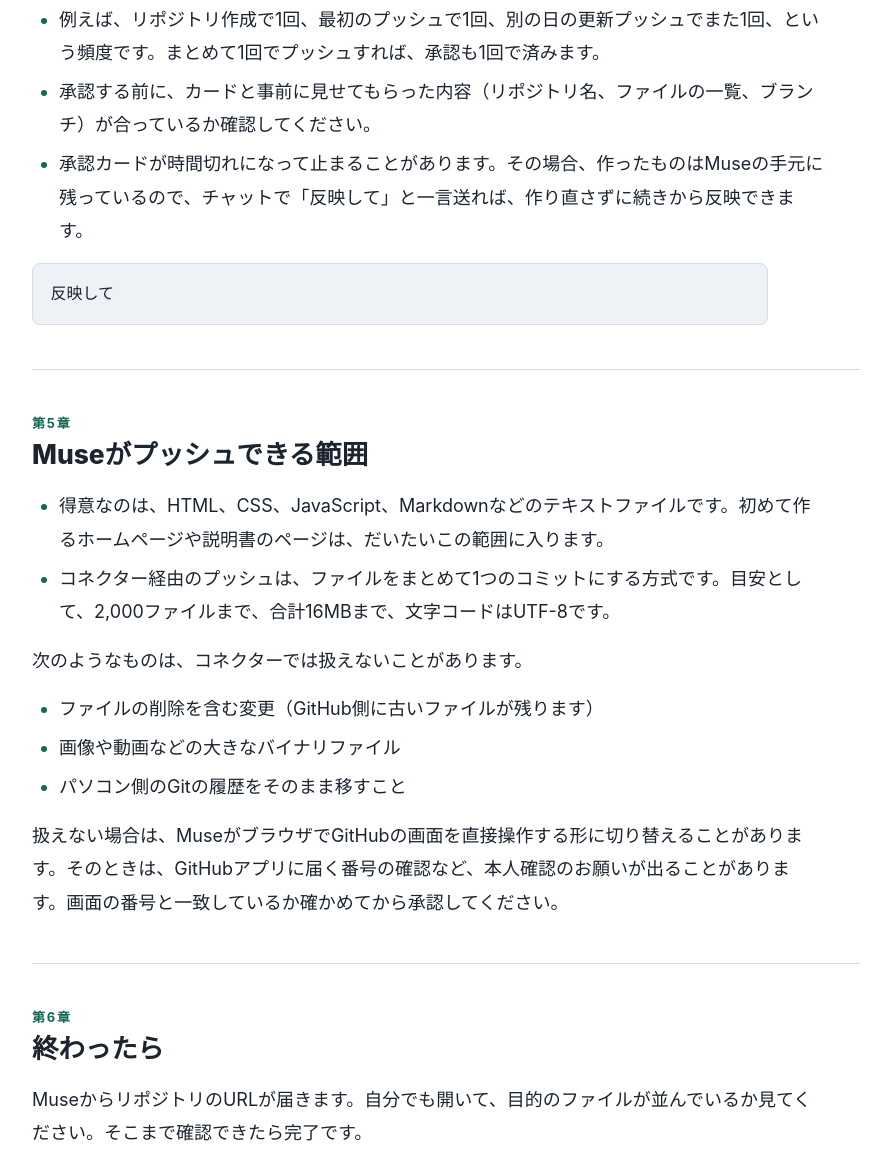
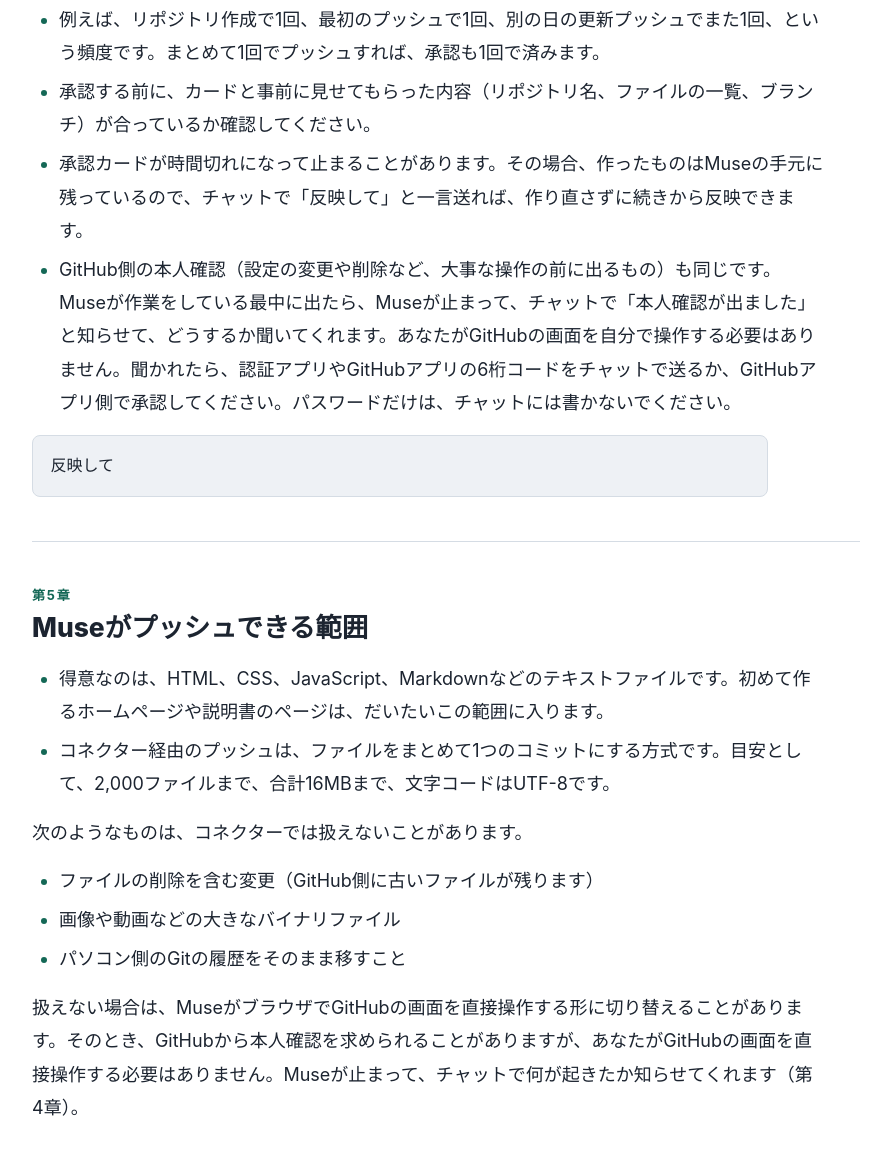
Before and after one commit to calico-blanket/muse-guides, a plain HTML site: page github-guide/index.html in a window 1280 px wide. Shown: the part 5830-6983 px from the top of the page, without its empty margins (330-1221 px from the left). Drawn offline with Linux system fonts and the light colour scheme.

Commit message:
github-guide: GitHubの本人確認はMuseがチャットで仲介する旨を第4章に追加し、第5章の表現をそろえる

```diff
--- a/github-guide/index.html
+++ b/github-guide/index.html
@@ -252,6 +252,7 @@
     <li>例えば、リポジトリ作成で1回、最初のプッシュで1回、別の日の更新プッシュでまた1回、という頻度です。まとめて1回でプッシュすれば、承認も1回で済みます。</li>
     <li>承認する前に、カードと事前に見せてもらった内容（リポジトリ名、ファイルの一覧、ブランチ）が合っているか確認してください。</li>
     <li>承認カードが時間切れになって止まることがあります。その場合、作ったものはMuseの手元に残っているので、チャットで「反映して」と一言送れば、作り直さずに続きから反映できます。</li>
+    <li>GitHub側の本人確認（設定の変更や削除など、大事な操作の前に出るもの）も同じです。Museが作業をしている最中に出たら、Museが止まって、チャットで「本人確認が出ました」と知らせて、どうするか聞いてくれます。あなたがGitHubの画面を自分で操作する必要はありません。聞かれたら、認証アプリやGitHubアプリの6桁コードをチャットで送るか、GitHubアプリ側で承認してください。パスワードだけは、チャットには書かないでください。</li>
   </ul>
   <pre class="prompt">反映して</pre>
 </section>
@@ -268,7 +269,7 @@
     <li>画像や動画などの大きなバイナリファイル</li>
     <li>パソコン側のGitの履歴をそのまま移すこと</li>
   </ul>
-  <p>扱えない場合は、MuseがブラウザでGitHubの画面を直接操作する形に切り替えることがあります。そのときは、GitHubアプリに届く番号の確認など、本人確認のお願いが出ることがあります。画面の番号と一致しているか確かめてから承認してください。</p>
+  <p>扱えない場合は、MuseがブラウザでGitHubの画面を直接操作する形に切り替えることがあります。そのとき、GitHubから本人確認を求められることがありますが、あなたがGitHubの画面を直接操作する必要はありません。Museが止まって、チャットで何が起きたか知らせてくれます（第4章）。</p>
 </section>
 
 <section class="chapter" id="ch6">
```
